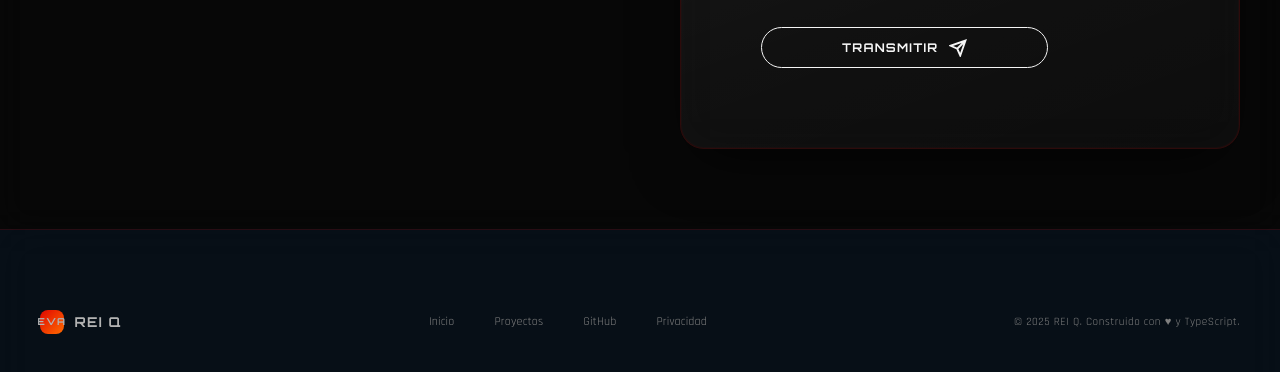
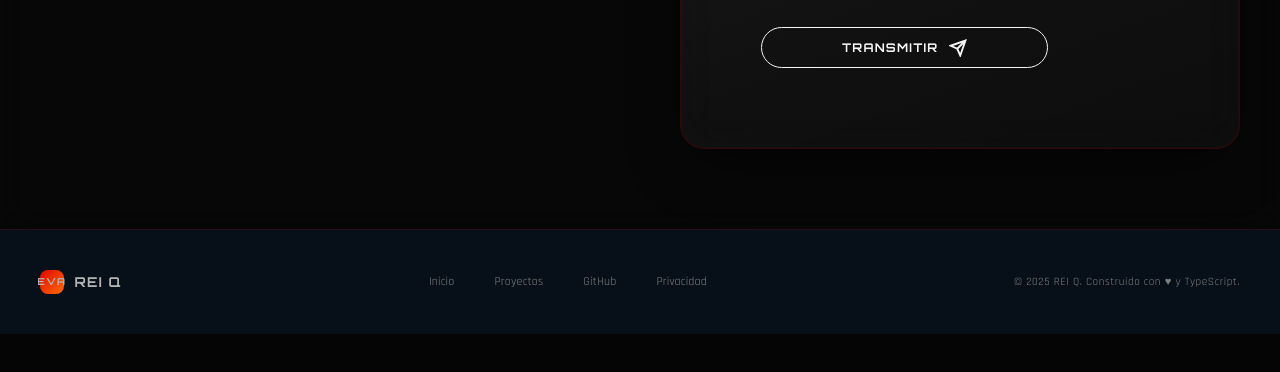
Before and after one commit to bvf-ugly/eva-portfolio, a website: page index.html in a window 1280 px wide. Shown: the part 6583-6955 px from the top of the page. After the commit the page ends 6917 px from the top, so only its background shows below. Drawn offline with Linux system fonts and the light colour scheme.

Commit message:
Fix EQ dragHandle bug, move footer inside app-content

```diff
--- a/eva-eq-float/eva-eq-float.js
+++ b/eva-eq-float/eva-eq-float.js
@@ -97,11 +97,10 @@
        </div>
      `;
 
-     // Ensamblar panel
-     this.panel.appendChild(dragHandle);
-     this.panel.appendChild(header);
-     this.panel.appendChild(content);
-     this.options.container.appendChild(this.panel);
+      // Ensamblar panel
+      this.panel.appendChild(header);
+      this.panel.appendChild(content);
+      this.options.container.appendChild(this.panel);
 
      this._buildPresets();
      this._buildBands();
--- a/index.html
+++ b/index.html
@@ -2533,9 +2533,9 @@
     .footer {
       position: relative;
       z-index: var(--z-content);
-      padding: var(--space-xl) var(--space-lg);
+      padding: var(--space-lg) var(--space-lg);
       border-top: 1px solid var(--glass-border);
-      background: rgba(8, 18, 28, 0.8);
+      background: rgba(8, 18, 28, 0.92);
       backdrop-filter: blur(20px);
     }
 
@@ -3329,8 +3329,6 @@
           </div>
         </div>
       </section>
-    </main>
-  </div><!-- /app-content -->
 
   <!-- FOOTER -->
   <footer class="footer" role="contentinfo">
@@ -3349,6 +3347,9 @@
           style="color: var(--color-lcl-pink);">♥</span> y TypeScript.</p>
     </div>
   </footer>
+
+    </main>
+  </div><!-- /app-content -->
 
   <!-- ========================================
      DATA & LOGIC
```
